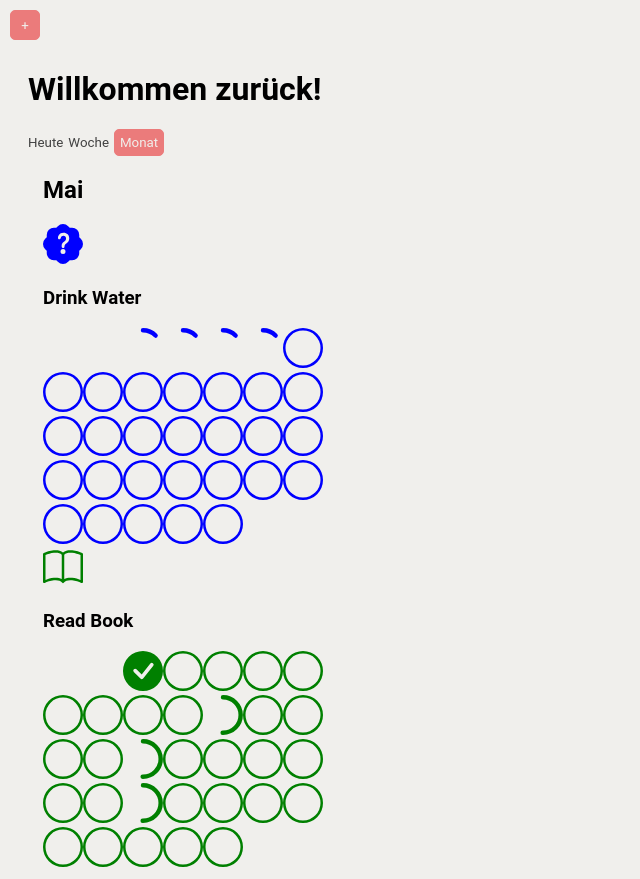
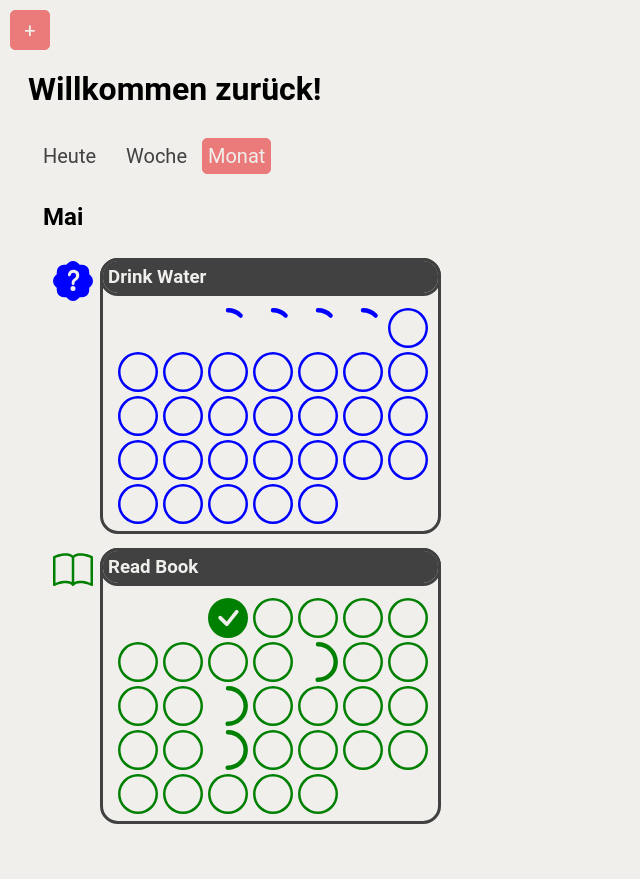
Before and after one commit to angi-mint/habit-tracker, a Vue app: page / in a window 1280 px wide. Both pictures are taken after a click on the button "Monat". Shown: the whole page, without its empty margins (0-640 px from the left). After the commit the page ends 839 px from the top, so only its background shows below. Built offline with nearby package versions, Linux system fonts and the light colour scheme.

Commit message:
monatsansicht

```diff
--- a/src/assets/index.css
+++ b/src/assets/index.css
@@ -28,9 +28,10 @@
   position: absolute;
   top: 10px;
   left: 10px;
-  width: 30px;
-  height: 30px;
-  border-radius: 50%;
+  width: 40px;
+  height: 40px;
+  font-size: var(--spacing-4);
+  border-radius: 50px;
 }
 
 #app {
@@ -60,7 +61,7 @@
     position: absolute;
     background-color: var(--color-background);
     border-radius: var(--border-radius);
-
+    width: 250px;
     padding: var(--spacing-4);
 }
 
@@ -176,10 +177,11 @@ button {
 /* Ab hier wird die Normalansicht gestylt*/
 
 .tab-selector {
-    margin-right: 5px;
+    padding: var(--spacing-3);
     background-color: var(--color-background);
     color: var(--color-font);
     border: 0;
+    font-size: var(--spacing-4);
 }
 
 .tab-active {
@@ -265,3 +267,35 @@ button {
 .btn-track:disabled {
     cursor: not-allowed;
 }
+
+/* Monatsansicht */
+
+.monthly-wrapper {
+    outline: 3px solid var(--color-font);
+    border-radius: var(--spacing-3);
+    width: 335px;
+    height: 270px;
+    margin-left: var(--spacing-2);
+}
+
+.monthly-name {
+    padding: var(--spacing-1);
+    outline: 3px solid var(--color-font);
+    border-radius: var(--spacing-3);
+    margin: 0px;
+    color: var(--color-background);
+    background-color: var(--color-font);
+}
+
+.monthly-view {
+    padding: var(--spacing-3);
+}
+
+.monthly-habit {
+    padding: var(--spacing-2);
+    display: flex;
+}
+
+.monthly-day {
+    margin-right: var(--spacing-1);
+}
```
